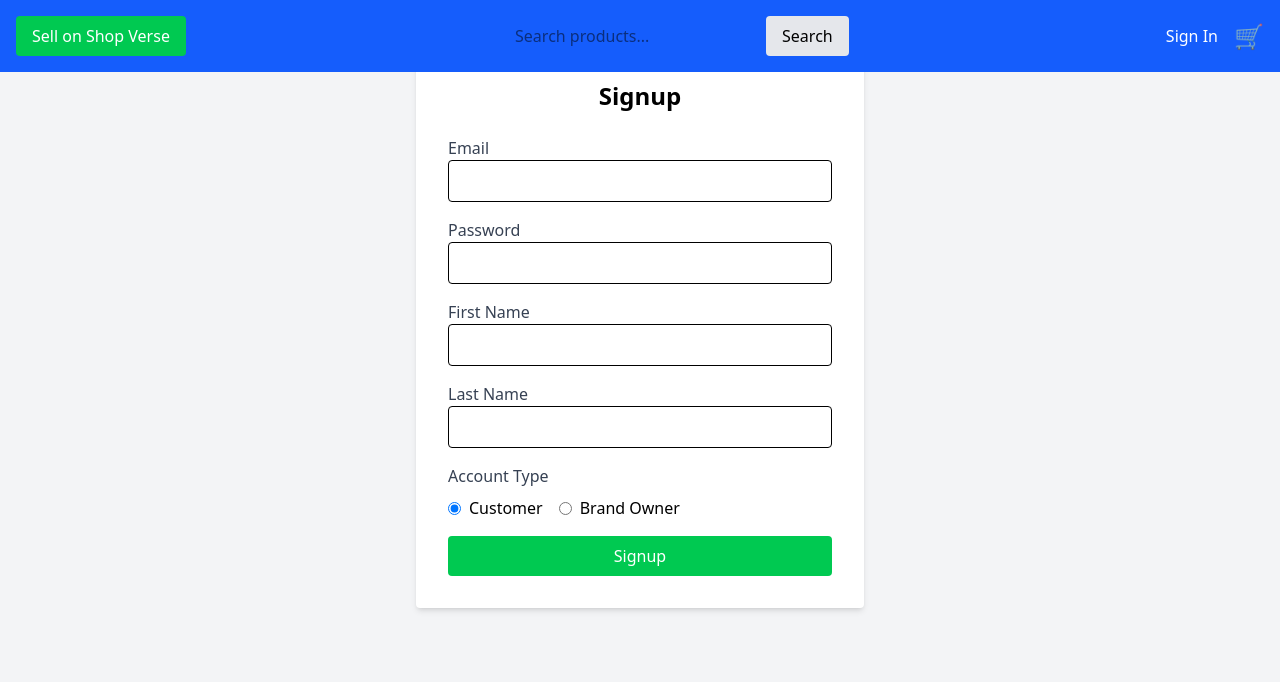
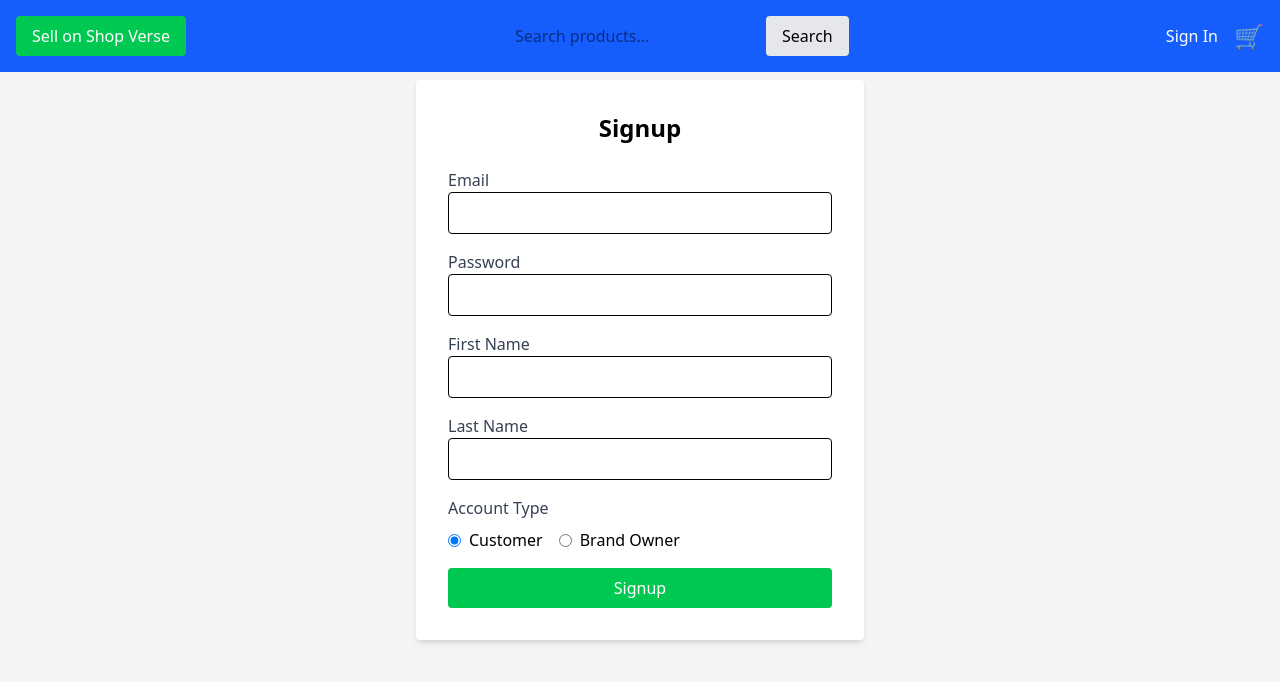
Before and after one commit to Whoistolu/shop_verse, a React (Vite) app: page /signup in a window 1280 px wide. Shown: the top 682 px of the page. Built offline with nearby package versions, Linux system fonts and the light colour scheme.

Commit message:
Add top padding (pt-20) to all pages to account for the fixed navbar.

```diff
--- a/src/pages/Products.tsx
+++ b/src/pages/Products.tsx
@@ -24,7 +24,7 @@ export default function Products() {
   return (
     <div className="min-h-screen bg-gray-100">
       <Header />
-      <div className="container mx-auto px-4 py-8">
+      <div className="pt-20 container mx-auto px-4 py-8">
         <h1 className="text-3xl font-bold mb-6">Products</h1>
         {loading ? (
           <div className="text-center py-8">Loading...</div>
--- a/src/pages/Signup.tsx
+++ b/src/pages/Signup.tsx
@@ -26,7 +26,7 @@ export default function Signup() {
   return (
     <div className="min-h-screen bg-gray-100">
       <Header />
-      <div className="flex items-center justify-center py-12 px-4 sm:px-6 lg:px-8">
+      <div className="pt-20 flex items-center justify-center py-12 px-4 sm:px-6 lg:px-8">
         <div className="bg-white p-8 rounded shadow-md w-full max-w-md">
           <h2 className="text-2xl font-bold mb-6 text-center">Signup</h2>
           <form onSubmit={handleSubmit}>
```
